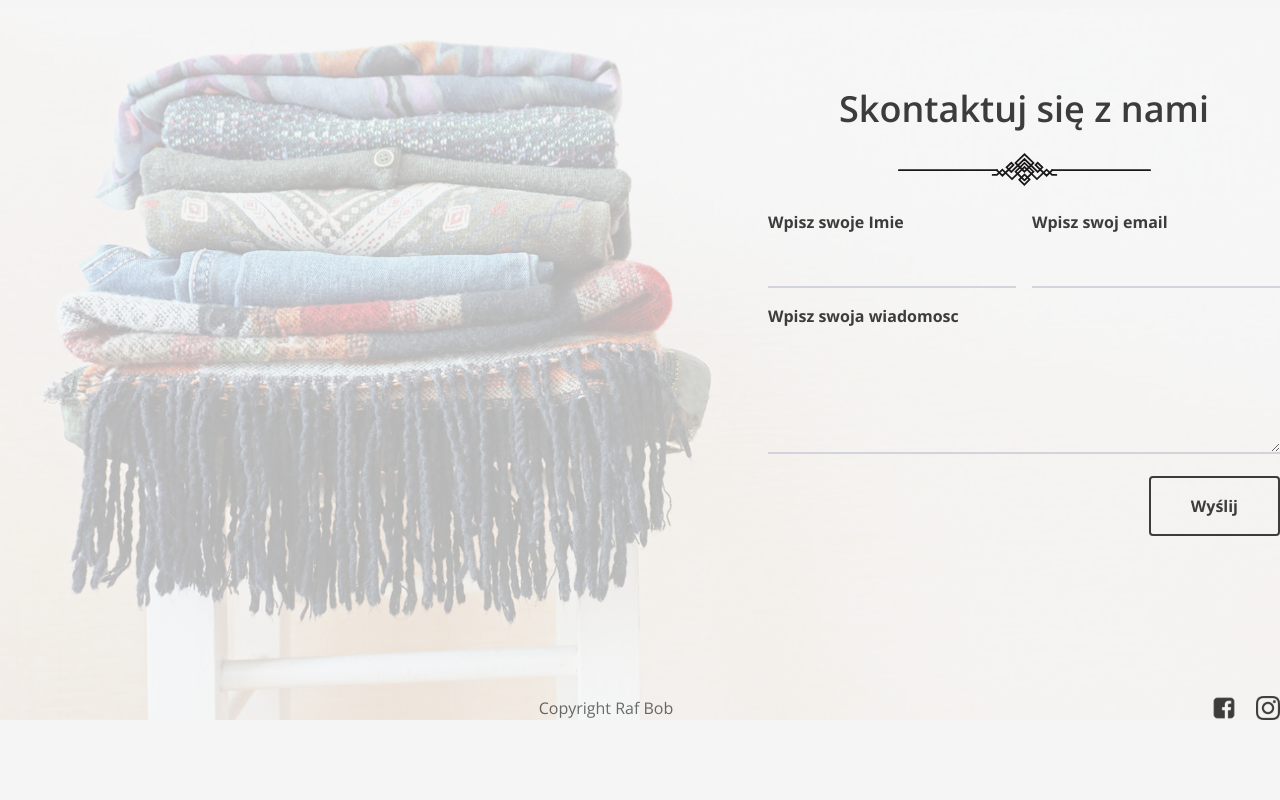
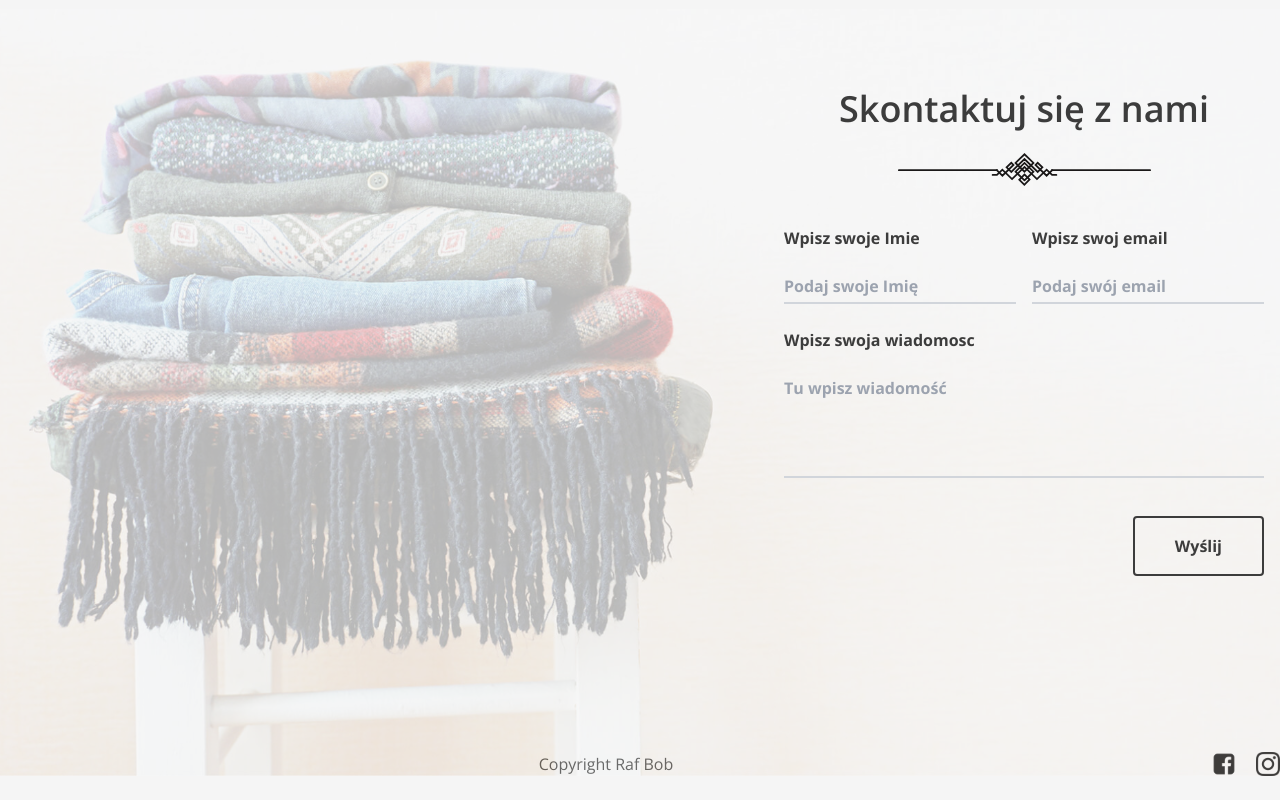
Before and after one commit to sabaudianin/OddajRzeczy, a React (Vite) app: page /#/ in a window 1280 px wide. Shown: the part 2547-3347 px from the top of the page. Before the commit the page ends 3267 px from the top, so only its background shows below. Built offline with nearby package versions, Linux system fonts and the light colour scheme.

Commit message:
Finished Form API & Validation

```diff
--- a/src/components/Home.jsx
+++ b/src/components/Home.jsx
@@ -7,6 +7,7 @@ import SimpleSteps from "./main_sections/SimpleSteps.jsx";
 import WhoWeHelp from "./main_sections/WhoWeHelp.jsx";
 import Contact from "./footer/Contact.jsx";
 import StartCTA from "./header/StartCTA.jsx";
+
 
 const Home = () => {
     return (
@@ -20,6 +21,7 @@ const Home = () => {
             <About/>
             <WhoWeHelp/>
             <Contact/>
+
         </>
     );
 };
--- a/src/components/Router.jsx
+++ b/src/components/Router.jsx
@@ -21,6 +21,7 @@ const Router = () => {
             <Route path="/signUp" element={<SignUp/>}/>
             <Route path="/logout" element={<Logout/>}/>
 
+
         </Routes>
     );
 };
--- a/src/components/footer/Contact.jsx
+++ b/src/components/footer/Contact.jsx
@@ -1,7 +1,8 @@
 import React from 'react';
 import Decor from "../main_sections/Decor.jsx";
-import Facebook from "../../assets/Facebook.svg"
-import Instagram from "../../assets/Instagram.svg"
+import FooterForm from "./FooterForm.jsx";
+import Facebook from "../../assets/Facebook.svg";
+import Instagram from "../../assets/Instagram.svg";
 
 
 const Contact = () => {
@@ -13,43 +14,10 @@ const Contact = () => {
                 <div className="relative flex justify-end h-full">
                     <div className="w-full lg:w-2/5 h-full flex flex-col items-center mt-20">
                         <Decor text="Skontaktuj się z nami"/>
-                        <form className="w-full flex flex-col items-center">
-                            <div className="flex flex-col lg:flex-row w-full space-y-4 lg:space-y-0 lg:space-x-4">
-                                <label className="w-full lg:w-1/2 text-left font-bold">
-                                    Wpisz swoje Imie
-                                    <input
-                                        type="text"
-                                        className="w-full border-b-2 border-gray-300 focus:border-blue-500 focus:outline-none bg-transparent pt-6 pb-1 text-base peer"
-                                        placeholder=" "
-                                    />
-                                </label>
-                                <label className="w-full lg:w-1/2 text-left font-bold">
-                                    Wpisz swoj email
-                                    <input
-                                        type="text"
-                                        className="w-full border-b-2 border-gray-300 focus:border-blue-500 focus:outline-none bg-transparent pt-6 pb-1 text-base peer"
-                                        placeholder=" "
-                                    />
-                                </label>
-                            </div>
-                            <label className="w-full mt-4 text-left font-bold">
-                                Wpisz swoja wiadomosc
-                                <textarea
-                                    rows={4}
-                                    className="w-full border-b-2 border-gray-300 focus:border-blue-500 focus:outline-none bg-transparent pt-6 pb-1 text-base peer"
-                                ></textarea>
-                            </label>
-                            <div className="w-full flex justify-end">
-                                <input
-                                    type="submit"
-                                    value="Wyślij"
-                                    className="mt-4 px-10 py-4 rounded flex items-center justify-center border-2 border-dark hover:bg-accent transition duration-200 font-bold text-center"
-                                />
-                            </div>
-                        </form>
+                        <FooterForm/>
                     </div>
                 </div>
-                <footer className="flex justify-between items-center w-full mt-40">
+                <footer className="flex justify-between items-center w-full mt-40 mb-6">
                     <p className="mx-auto">Copyright Raf Bob</p>
                     <div className="flex space-x-5">
                         <img src={Facebook} alt="facebook" className="w-6 h-6"/>
--- /dev/null
+++ b/src/components/footer/FooterForm.jsx
@@ -0,0 +1,158 @@
+import React, {useState} from 'react';
+
+const FooterForm = () => {
+    const [form, setForm] = useState({name: '', email: '', message: ''});
+    const [errors, setErrors] = useState({
+        nameE: "", emailE: "", msgE: ""
+    });
+    const [submitStatus, setSubmitStatus] = useState("");
+    const [submitErrorStatus, setSubmitErrorStatus] = useState("");
+
+
+    const handleChange = (e) => {
+        const {name, value} = e.target;
+        setForm(prev => ({
+            ...prev, [name]: value,
+        }))
+    };
+
+    const validation = () => {
+        let isValid = true;
+        const regEmail = /\S+@\S+\.\S+/;
+        let newErrors = {nameE: "", emailE: "", msgE: ""};
+
+        if (!form.email) {
+            isValid = false;
+            newErrors.emailE = ("Email nie może być pusty");
+        } else if (!regEmail.test(form.email)) {
+            newErrors.emailE = 'Email musi być poprawnym adresem email.';
+            isValid = false;
+        }
+
+        if (!form.name) {
+            newErrors.nameE = ("Imię nie może być puste");
+            isValid = false;
+        } else if (form.name.split(' ').length > 1) {
+            newErrors.nameE = 'Imię musi być jednym wyrazem.';
+            isValid = false;
+        }
+
+        if (!form.message) {
+            newErrors.msgE = ("Wiadomość  nie może być pusta");
+            isValid = false;
+        } else if (form.message.length < 120) {
+            newErrors.msgE = 'Wiadomość nie może mieć mniej niż 120 znaków.';
+            isValid = false;
+        }
+        setErrors(newErrors);
+
+        // setTimeout(() => setErrors({nameE: "", emailE: "", msgE: ""}), 5000);
+
+        return isValid;
+    }
+
+
+    const handleSubmit = (e) => {
+        e.preventDefault();
+        if (validation()) {
+            fetch('https://fer-api.coderslab.pl/v1/portfolio/contact', {
+                method: 'POST',
+                headers: {
+                    "Content-Type": "application/json",
+                },
+                body: JSON.stringify(form),
+            })
+                .then(res => {
+                    if (res.ok) {
+                        return res.json();
+                    } else {
+                        return res.json().then(data => {
+                            const error = new Error(res.status);
+                            error.data = data;
+                            throw error;
+                        });
+                    }
+                })
+                .then(data => {
+                    console.log(data);
+                    setSubmitStatus("Wiadomość wysłana pomyślnie");
+                    // setTimeout(() => setSubmitStatus(''), 5000);
+                })
+                .catch(error => {
+                    if (error.data && error.data.errors) {
+                        console.log(error.data)
+                        console.log(`Błąd: ${JSON.stringify(error.data.errors)}`)
+                    } else {
+                        console.log(`Błąd sieci: ${error}`);
+                    }
+                    setSubmitErrorStatus("Wystąpił błąd podczas wysyłania wiadomości");
+                    // setTimeout(() => setSubmitErrorStatus(''), 5000);
+                });
+        }
+    };
+
+
+    return (
+
+        <>
+            {submitStatus && <p className="text-green-500 font-bold text-sm">{submitStatus}</p>}
+            {submitErrorStatus && <p className="text-red-500 font-bold text-sm">{submitErrorStatus}</p>}
+            <form
+                onSubmit={handleSubmit}
+                className="w-full flex flex-col items-center p-4">
+                <div
+                    className="flex flex-col justify-around lg:flex-row w-full space-y-8 lg:space-y-0 lg:space-x-4">
+
+                    <label className="w-full lg:w-1/2 text-left font-bold ">
+                        Wpisz swoje Imie
+                        <input
+                            onChange={handleChange}
+                            value={form.name}
+                            name="name"
+                            type="text"
+                            className="w-full border-b-2 border-gray-300 focus:border-accent focus:outline-none bg-transparent pt-6 pb-1 text-base "
+                            placeholder="Podaj swoje Imię"
+                        />
+                        {errors.nameE && <p className="text-red-500 text-sm">{errors.nameE}</p>}
+                    </label>
+
+                    <label className="w-full lg:w-1/2 text-left font-bold">
+                        Wpisz swoj email
+                        <input
+                            onChange={handleChange}
+                            value={form.email}
+                            name="email"
+                            type="text"
+                            className="w-full border-b-2 border-gray-300 focus:border-accent focus:outline-none bg-transparent pt-6 pb-1 text-base "
+                            placeholder="Podaj swój email "
+                        />
+                        {errors.emailE && <p className="text-red-500 text-sm">{errors.emailE}</p>}
+                    </label>
+                </div>
+                <label className="w-full mt-6 text-left font-bold">
+                    Wpisz swoja wiadomosc
+                    <textarea
+                        onChange={handleChange}
+                        value={form.message}
+                        name="message"
+                        placeholder="Tu wpisz wiadomość"
+                        rows={4}
+                        className="w-full border-b-2 border-gray-300 focus:border-accent focus:outline-none bg-transparent pt-6 pb-1 text-base  resize-none"
+                    >
+
+                </textarea>
+                    {errors.msgE && <p className="text-red-500 text-sm">{errors.msgE}</p>}
+                </label>
+                <div className="w-full flex justify-end">
+                    <input
+
+                        type="submit"
+                        value="Wyślij"
+                        className="mt-8 px-10 py-4 rounded flex items-center justify-center border-2 border-dark hover:bg-accent transition duration-200 font-bold text-center"
+                    />
+                </div>
+            </form>
+        </>);
+};
+
+export default FooterForm;
```
